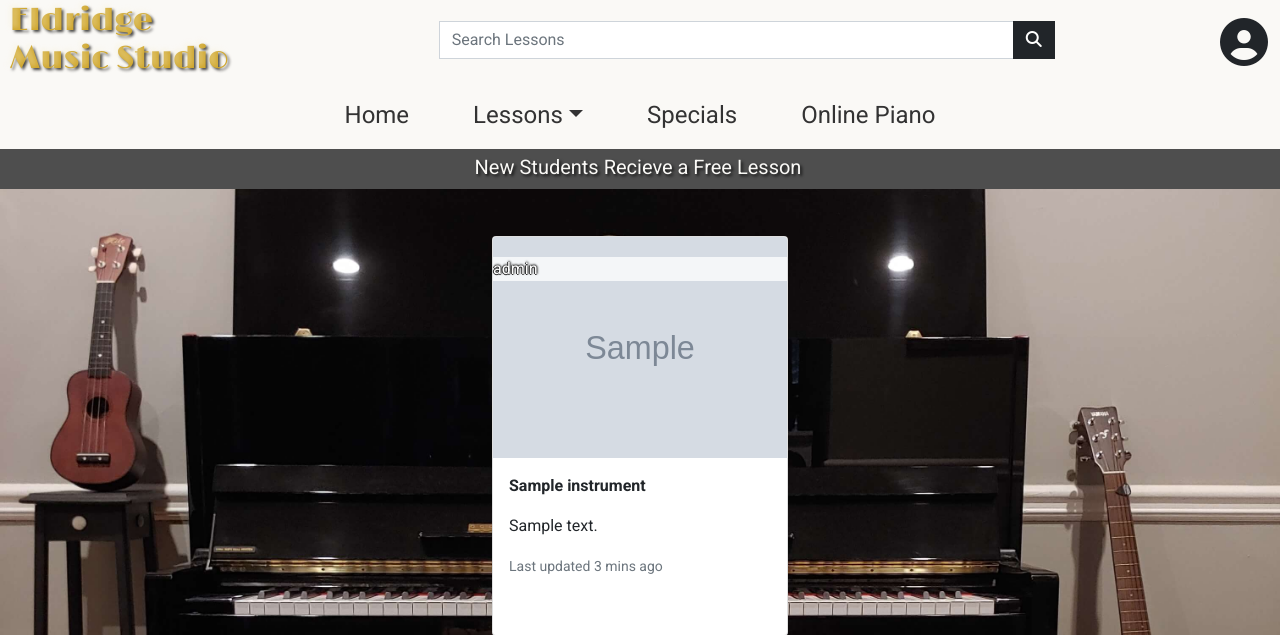
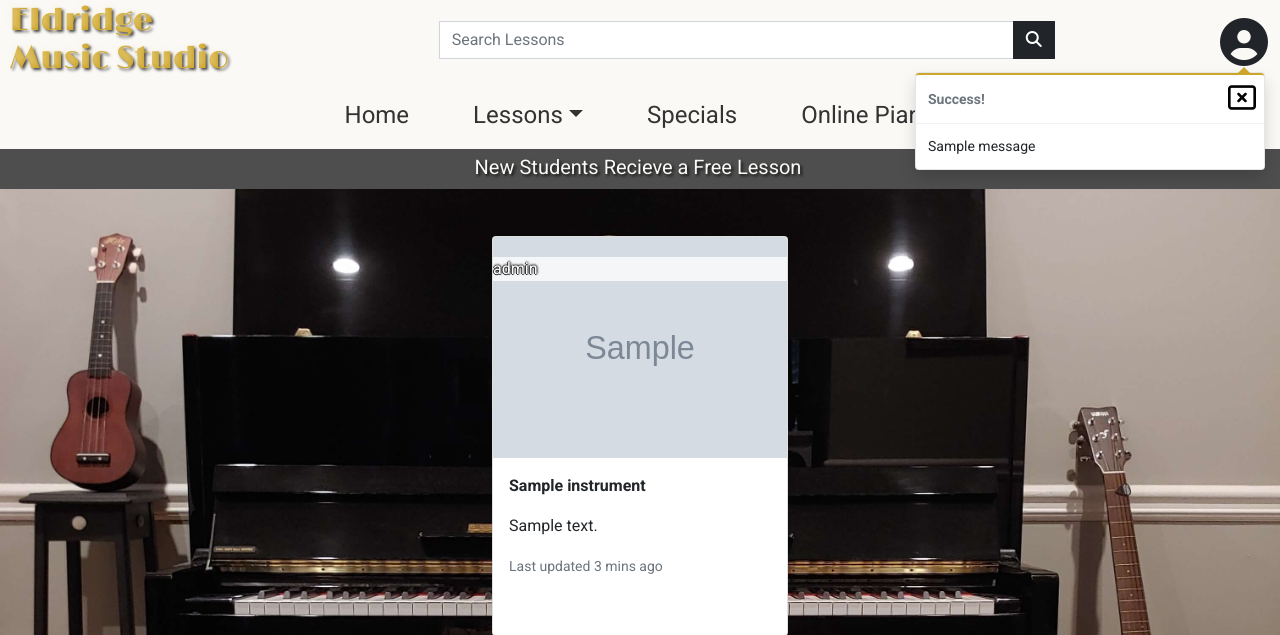
Before and after one commit to Richardaeld/Eldridge_Music, a Django app: page /lessons/ in a window 1280 px wide. Shown: the top 635 px of the page. Run offline with Django 3.2, Linux system fonts and the light colour scheme; tables that the repository leaves empty hold one stand-in row (values such as "Sample post"); grey boxes marked "Sample" are stand-in pictures; one stand-in notice (Sample message) is shown; some libraries are stand-ins or nearby versions.

Commit message:
Created toasts for info, error, success, and warning

```diff
--- a/Eldridge_Music/settings.py
+++ b/Eldridge_Music/settings.py
@@ -82,6 +82,8 @@ TEMPLATES = [
     },
 ]
 
+# MESSAGE_STORAGE = 'django.contrib.messages.storage.session.SessionStorage'
+
 AUTHENTICATION_BACKENDS = [
     # Needed to login by username in Django admin, regardless of `allauth`
     'django.contrib.auth.backends.ModelBackend',
--- a/lessons/views.py
+++ b/lessons/views.py
@@ -25,7 +25,8 @@ def lessons(request):
         if 'userquery' in request.GET:
             query = request.GET['userquery']
             if not query:
-                messages.error(request, "No search criteria input!")
+                # messages.error(request, "No search criteria input!")
+                messages.info(request, "No search information input!")
                 return redirect(reverse('lessons'))
 
             queries = Q(name__icontains=query) | Q(description__icontains=query)
--- a/static/css/base.css
+++ b/static/css/base.css
@@ -277,3 +277,43 @@ a {
 @media (max-width: 1399.98px) {
 
 }
+
+
+/* -------------------------------------------------------------------toasts---------------------------------------------------------------- */
+
+
+.message-container {
+    position: fixed;
+    z-index: 99999999;
+    height: 0%;
+    top: 72px;
+    right: 15px;
+}
+
+.custom-toast {
+    transition-duration: 1s;
+    background: #fff;
+}
+
+.pointer {
+    position: absolute;
+    border-top: 7px solid transparent;
+    border-left: 7px solid transparent;
+    border-right: 7px solid transparent;
+    border-bottom: 7px solid #cea52b;
+    top: -12px;
+    right: 14px;
+}
+
+.pointer-header {
+    border-top: 2px solid #cea52b
+}
+
+.close-button {
+    background: transparent;
+    border: none;
+}
+
+.close-button i {
+    font-size: 2em;
+}
--- a/templates/base.html
+++ b/templates/base.html
@@ -19,8 +19,7 @@
 
     {% block core_js %}
       <script src="https://kit.fontawesome.com/377083d8a9.js" crossorigin="anonymous"></script>
-      <script src="https://cdn.jsdelivr.net/npm/@popperjs/core@2.9.2/dist/umd/popper.min.js" integrity="sha384-IQsoLXl5PILFhosVNubq5LC7Qb9DXgDA9i+tQ8Zj3iwWAwPtgFTxbJ8NT4GN1R8p" crossorigin="anonymous"></script>
-      <script src="https://cdn.jsdelivr.net/npm/bootstrap@5.0.2/dist/js/bootstrap.min.js" integrity="sha384-cVKIPhGWiC2Al4u+LWgxfKTRIcfu0JTxR+EQDz/bgldoEyl4H0zUF0QKbrJ0EcQF" crossorigin="anonymous"></script>
+      <script src="https://cdn.jsdelivr.net/npm/bootstrap@5.0.2/dist/js/bootstrap.bundle.min.js" integrity="sha384-MrcW6ZMFYlzcLA8Nl+NtUVF0sA7MsXsP1UyJoMp4YLEuNSfAP+JcXn/tWtIaxVXM" crossorigin="anonymous"></script>
     {% endblock %}
 
     {% block extra_js %}
@@ -128,7 +127,46 @@
       </div>
     </div>
 
+    {% if messages %}
+      <div class="message-container">
+        {% for message in messages %}
+          {% with message.level as level %}
+            {% if level == 40 %}
+              {% include 'includes/toasts/toast_error.html' %}
+            {% elif level == 30 %}
+              {% include 'includes/toasts/toast_warning.html' %}
+            {% elif level == 25 %}
+              {% include 'includes/toasts/toast_success.html' %}
+            {% else %}
+              {% include 'includes/toasts/toast_info.html' %}
+            {% endif %}
+          {% endwith %}
+        {% endfor %}
+      </div>
+    {% endif %}
+
     {% block content %}
+    {% endblock %}
+
+    {% block postloadjs %}
+      <!-- Reveal toasts if they exist -->
+      <script type="text/javascript">
+        var toastExist = document.getElementsByClassName('toast')
+          if (toastExist.length > 0) {
+            document.getElementsByClassName('toast')[0].style.opacity = "1";
+            document.getElementsByClassName('toast')[0].style.height = "auto";
+
+            document.getElementsByClassName('close-button')[0].addEventListener('click', function() {
+              document.getElementsByClassName('toast')[0].style.opacity = "0";
+              setTimeout(function() {
+                document.getElementsByClassName('toast')[0].style.height = "0px";
+                document.getElementsByClassName("message-container")[0].style.display = "none";
+              }, 2000);
+            });
+          }
+
+
+      </script>
     {% endblock %}
 
   </body>
--- /dev/null
+++ b/templates/includes/toasts/toast_success.html
@@ -0,0 +1,14 @@
+<div class="toast custom-toast" role="alert" aria-live="polite" aria-atomic="true">
+    <div class="pointer"></div>
+    <div class="toast-header pointer-header pe-2">
+        <strong class="me-auto">Success!</strong>
+        <button type="button" class="close-button pe-0" aria-label="Close">
+            <span>
+                <i class="far fa-window-close"></i>
+            </span>
+        </button>
+    </div>
+    <div class="toast-body">
+        {{ message }}
+    </div>
+</div>
```
Also changed, not shown: templates/includes/toasts/toast_error.html (added, +14 -0 lines), templates/includes/toasts/toast_info.html (added, +14 -0 lines), templates/includes/toasts/toast_warning.html (added, +14 -0 lines), lessons/templates/lessons/lessons.html (line endings or trailing spaces).
